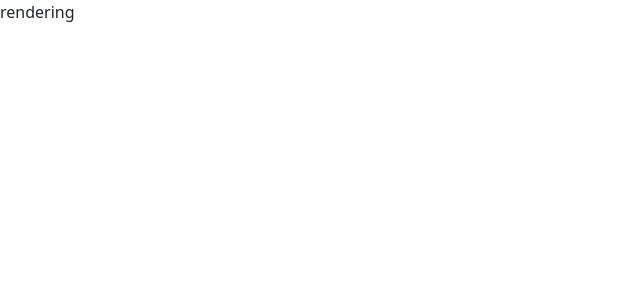
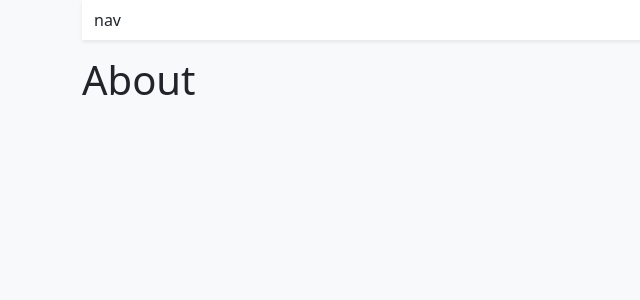
Before and after one commit to Domains18/typescript-shop, a React (Vite) app: page /about in a window 1280 px wide. Shown: the top 300 px of the page, without its empty margins (0-640 px from the left). Built offline with nearby package versions, Linux system fonts and the light colour scheme.

Commit message:
typescript structure

```diff
--- a/index.html
+++ b/index.html
@@ -6,7 +6,7 @@
     <meta name="viewport" content="width=device-width, initial-scale=1.0" />
     <title>Vite + React + TS</title>
   </head>
-  <body>
+  <body class="bg-light">
     <div id="root"></div>
     <script type="module" src="/src/main.tsx"></script>
   </body>
--- a/src/App.tsx
+++ b/src/App.tsx
@@ -1,10 +1,21 @@
-import React from 'react'
+import React from 'react';
+import{ Routes, Route } from 'react-router-dom';
+import { Container } from 'react-bootstrap';
+import { Home } from './Pages/Home';
+import { Store } from './Pages/Store';
+import { About } from './Pages/About';
+import { Navbar } from './Components/Navbar';
 function App() {
 
   return (
-    <div>
-      rendering
-    </div>
+    <Container className='mb-4'>
+      <Navbar />
+      <Routes>
+        <Route path="/" element={<Home/>} />
+        <Route path="store" element={<Store/>} />
+        <Route path="about" element={<About/>} />
+      </Routes>
+    </Container>
   )
 }
 
--- /dev/null
+++ b/src/Components/Navbar.tsx
@@ -0,0 +1,8 @@
+import { Container, Navbar as NavbarImport } from 'react-bootstrap';
+export function Navbar (){
+    return (
+        <NavbarImport className='bg-white shadow-sm mb-3'>
+            <Container> nav </Container>
+        </NavbarImport>
+    );
+};
--- /dev/null
+++ b/src/Pages/About.tsx
@@ -0,0 +1,5 @@
+export function About (){
+    return (
+        <h1>About</h1>
+    )
+}
--- /dev/null
+++ b/src/Pages/Home.tsx
@@ -0,0 +1,5 @@
+export function Home (){
+    return (
+        <h1>Home</h1>
+    )
+}
--- /dev/null
+++ b/src/Pages/Store.tsx
@@ -0,0 +1,5 @@
+export function Store (){
+    return (
+        <h1>Store</h1>
+    )
+}
--- a/src/main.tsx
+++ b/src/main.tsx
@@ -2,9 +2,12 @@ import React from 'react'
 import ReactDOM from 'react-dom/client';
 import App from './App';
 import "bootstrap/dist/css/bootstrap.min.css";
+import {BrowserRouter} from "react-router-dom";
 
 ReactDOM.createRoot(document.getElementById('root') as HTMLElement).render(
   <React.StrictMode>
+    <BrowserRouter>
     <App />
+    </BrowserRouter>
   </React.StrictMode>
 )
```
